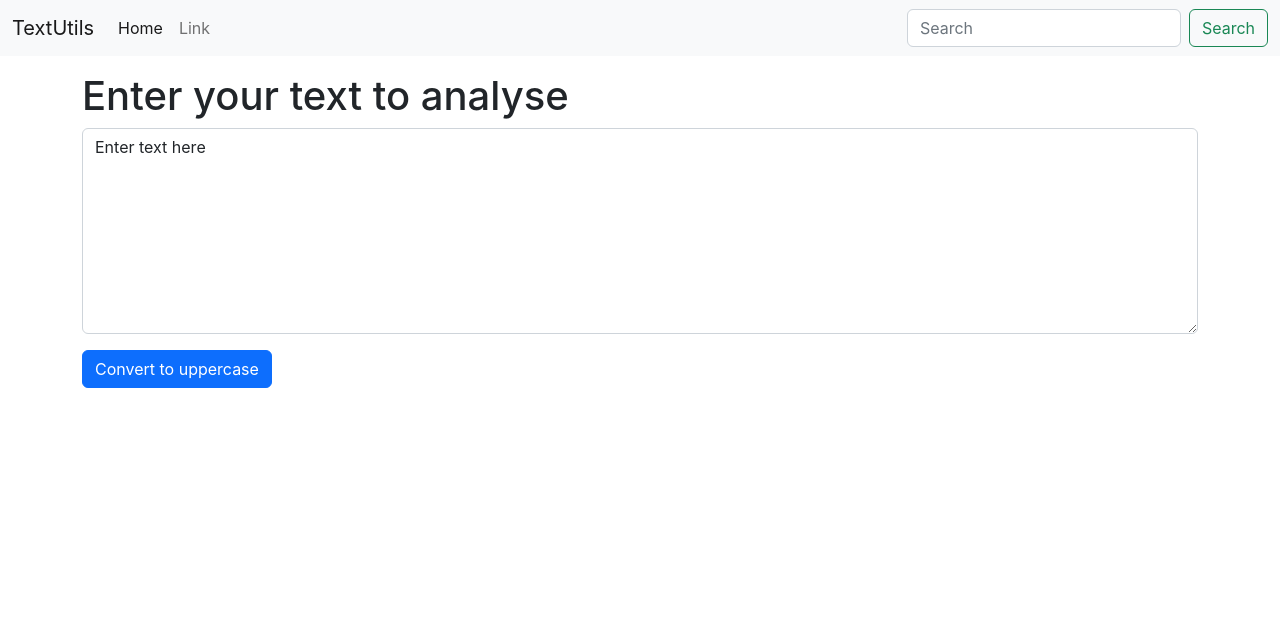
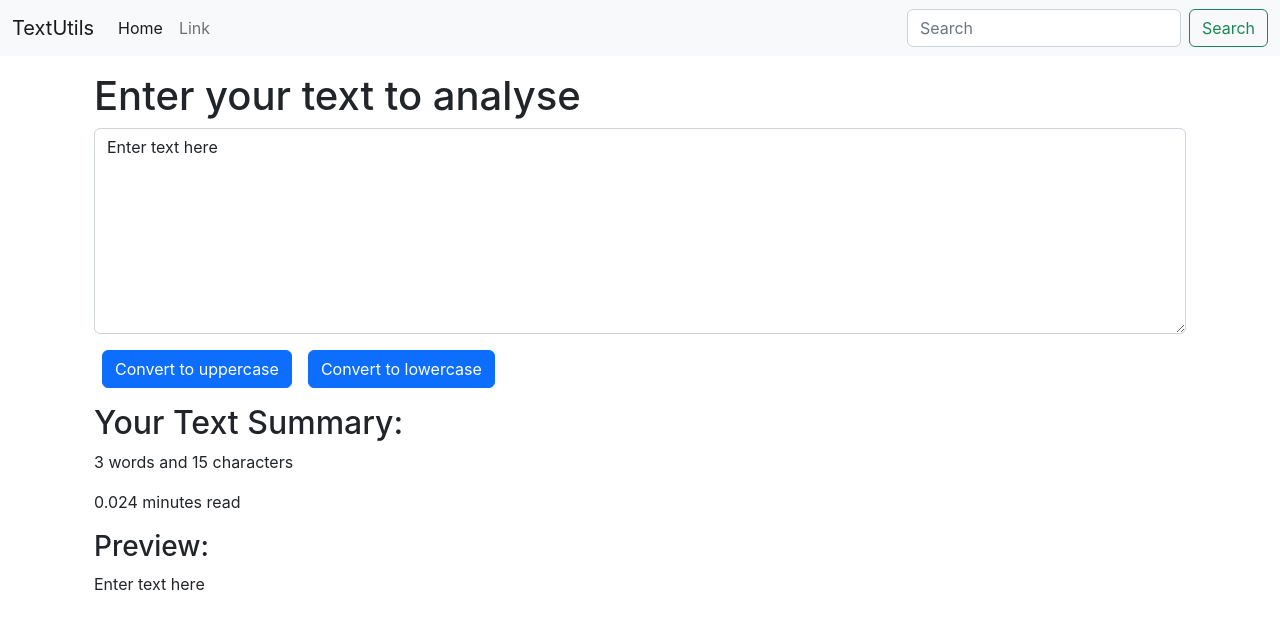
Before and after one commit to luniv06/TextUtils, a React (Create React App) app: page / in a window 1280 px wide. Shown: the top 628 px of the page. Built offline with nearby package versions, Linux system fonts and the light colour scheme.

Commit message:
adding more logic

```diff
--- a/src/components/TextForm.js
+++ b/src/components/TextForm.js
@@ -2,6 +2,10 @@
 
 export default function TextForm(props) {
   const handleUpClick = () => {
+    let newText = text.toUpperCase();
+    setText(newText);
+  };
+  const handleLowClick = () => {
     let newText = text.toUpperCase();
     setText(newText);
   };
@@ -12,7 +16,8 @@
 
   const [text, setText] = useState('Enter text here');
   return (
-    <div>
+    <>
+      <div className="container">
         <h1>{props.heading}</h1>
         <div className="mb-3">
           <textarea
@@ -23,9 +28,23 @@
             onChange={handleOnChange}
           ></textarea>
         </div>
-      <button className="btn btn-primary" onClick={handleUpClick}>
+        <button className="btn btn-primary mx-2" onClick={handleUpClick}>
           Convert to uppercase
         </button>
+        <button className="btn btn-primary mx-2" onClick={handleLowClick}>
+          Convert to lowercase
+        </button>
       </div>
+      <div className="container my-3">
+        <h2>Your Text Summary: </h2>
+        <p>
+          {' '}
+          {text.split(' ').length} words and {text.length} characters{' '}
+        </p>
+        <p> {0.008 * text.split(' ').length} minutes read </p>
+        <h3> Preview: </h3>
+        <p> {text} </p>
+      </div>
+    </>
   );
 }
```
Lines whose indentation alone changed are shown as unchanged.
